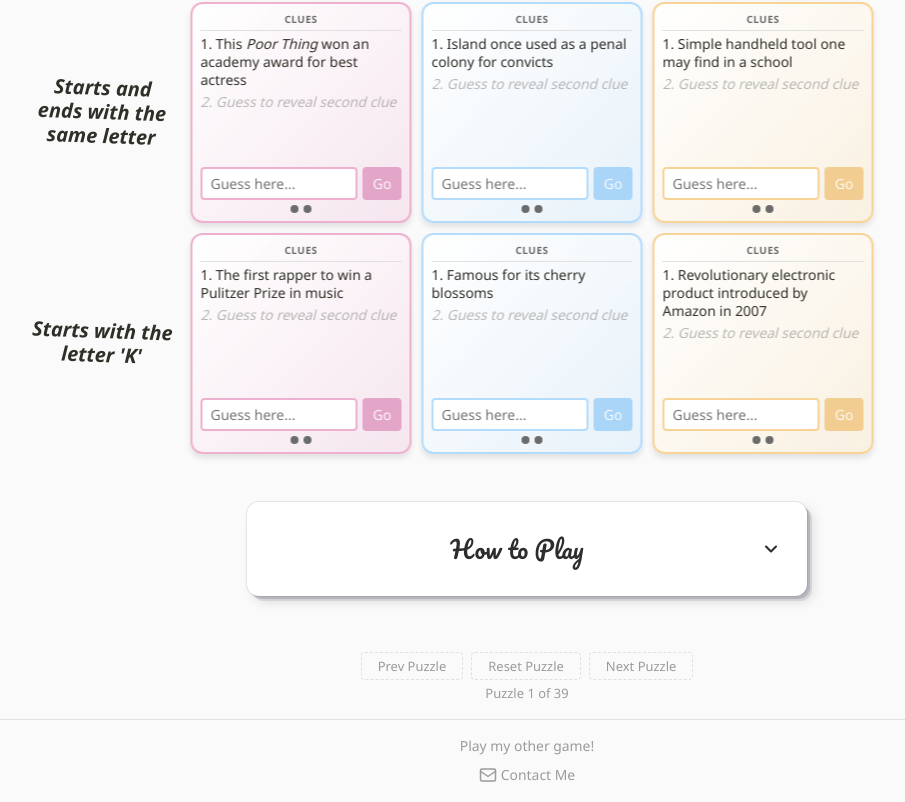
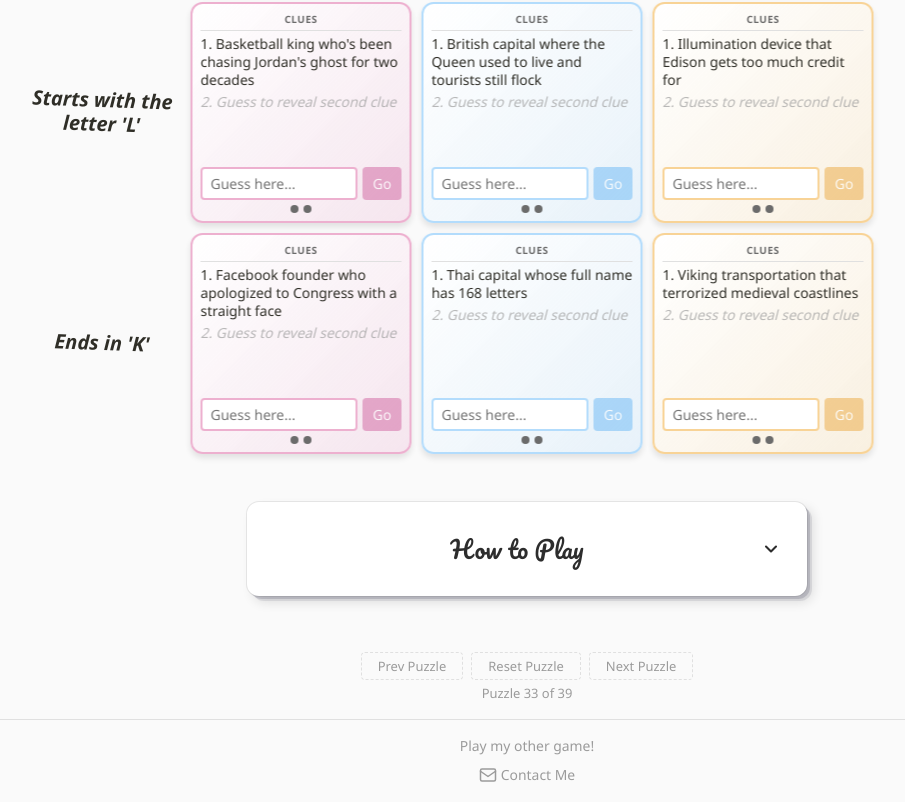
Before and after one commit to MarksGit98/people-places-things, a React (Vite) app: page / in a window 1280 px wide. Shown: the part 486-1288 px from the top of the page, without its empty margins (113-1018 px from the left). Built offline with nearby package versions, Linux system fonts and the light colour scheme; a web font is replaced by a local one.

Commit message:
fix puzzle rotation logic

```diff
--- a/src/App.tsx
+++ b/src/App.tsx
@@ -8,7 +8,33 @@ import './App.css';
 // Game URL for sharing
 const GAME_URL = 'https://peopleplacesandthings.io';
 
-// Dev: get puzzle by index for testing
+// Reference date for daily puzzle rotation (January 14, 2026 = Puzzle 1)
+const PUZZLE_START_YEAR = 2026;
+const PUZZLE_START_MONTH = 1;
+const PUZZLE_START_DAY = 14;
+const MS_PER_DAY = 24 * 60 * 60 * 1000;
+
+/**
+ * Gets the daily puzzle index based on current date in EST timezone
+ * Cycles back to first puzzle when all puzzles have been shown
+ */
+function getDailyPuzzleIndex(totalPuzzles: number): number {
+  const now = new Date();
+
+  // Get current date in EST timezone (YYYY-MM-DD format)
+  const estDateStr = now.toLocaleDateString('en-CA', { timeZone: 'America/New_York' });
+  const [year, month, day] = estDateStr.split('-').map(Number);
+
+  // Calculate days since reference date
+  const estDate = new Date(year, month - 1, day);
+  const refDate = new Date(PUZZLE_START_YEAR, PUZZLE_START_MONTH - 1, PUZZLE_START_DAY);
+  const daysSinceStart = Math.floor((estDate.getTime() - refDate.getTime()) / MS_PER_DAY);
+
+  // Cycle through puzzles (handle negative values for dates before start)
+  return ((daysSinceStart % totalPuzzles) + totalPuzzles) % totalPuzzles;
+}
+
+// Get puzzle by index
 function getPuzzleByIndex(data: PuzzleData, index: number): Puzzle {
   const puzzleJson = data.puzzles[index];
   return {
@@ -20,12 +46,13 @@ function getPuzzleByIndex(data: PuzzleData, index: number): Puzzle {
 const COLUMN_TYPES: ColumnType[] = ['people', 'places', 'things'];
 
 function App() {
-  const [puzzleIndex, setPuzzleIndex] = useState(0);
+  const totalPuzzles = (puzzleData as PuzzleData).puzzles.length;
+  const dailyPuzzleIndex = getDailyPuzzleIndex(totalPuzzles);
+  const [puzzleIndex, setPuzzleIndex] = useState(dailyPuzzleIndex);
   const puzzle = getPuzzleByIndex(puzzleData as PuzzleData, puzzleIndex);
   const { gameState, handleGuess, getShareResult } = useGameState(puzzle);
   const [showResults, setShowResults] = useState(false);
   const hasShownResults = useRef(false);
-  const totalPuzzles = (puzzleData as PuzzleData).puzzles.length;
   const [overlayCell, setOverlayCell] = useState<{ rowIndex: number; colIndex: number } | null>(null);
 
   // Show results modal when game is complete
```
